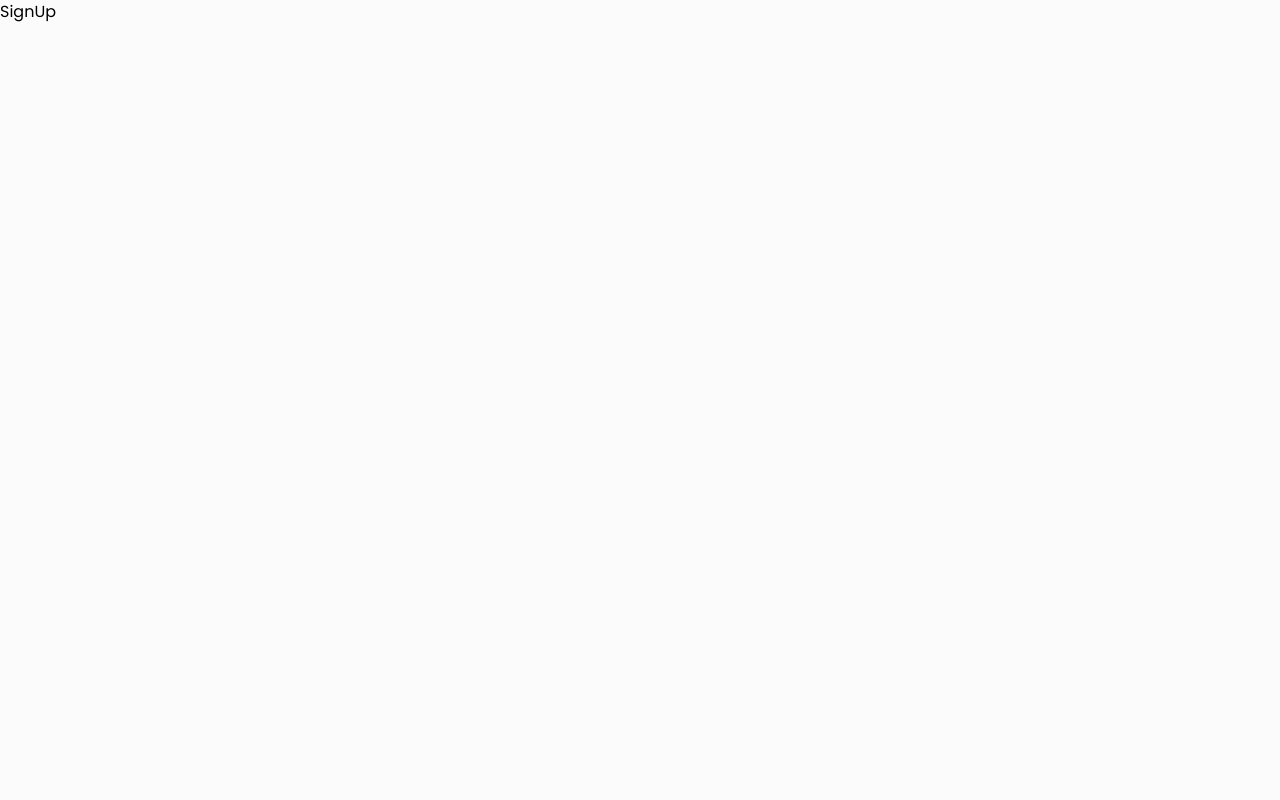
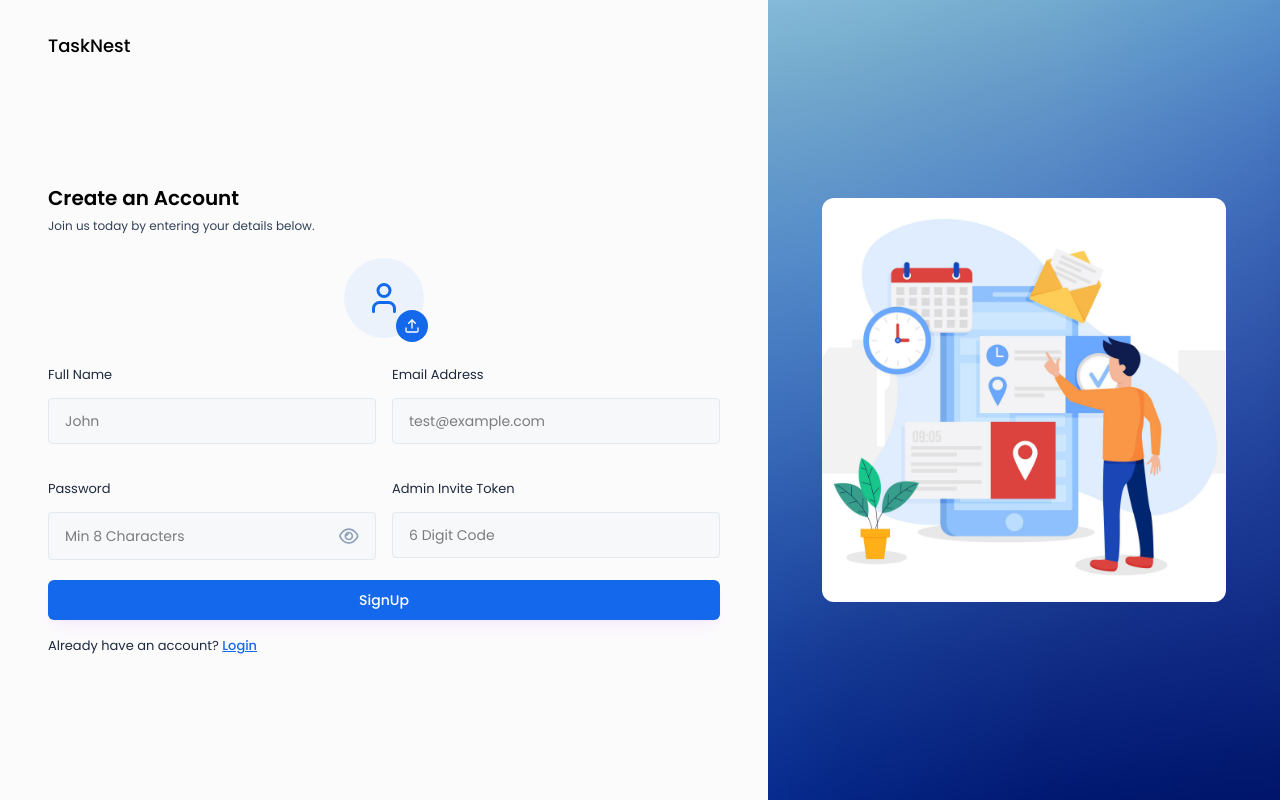
Before and after one commit to tharunkeragala/TaskNest, a React (Vite) app in the folder frontend/TaskNest/: page /signup in a window 1280 px wide. Built offline with nearby package versions, Linux system fonts and the light colour scheme.

Commit message:
login / sign up - front end

```diff
--- /dev/null
+++ b/frontend/TaskNest/src/components/Inputs/ProfilePhotoSelector.jsx
@@ -0,0 +1,58 @@
+import React, { useRef, useState } from "react";
+import { LuUser, LuUpload, LuTrash } from "react-icons/lu";
+
+const ProfilePhotoSelector = ({ image, setImage }) => {
+  const inputRef = useRef(null);
+  const [previewUrl, setPreviewUrl] = useState(null);
+
+  const hadnleImageChange = (event) => {
+    const file = event.target.files[0];
+    if (file) {
+      //Update the image state
+      setImage(file);
+
+      // Generate preview URL from the file
+      const preview = URL.createObjectURL(file);
+      setPreviewUrl(preview);
+    }
+  };
+
+  const handleRemoveImage = () => {
+    setImage(null);
+    setPreviewUrl(null);
+  };
+
+  const onChooseFile = () => {
+    inputRef.current.click();
+  };
+  return (
+    <div className="flex justify-center mb-6">
+      <input
+        type="file"
+        accept="image/*"
+        ref={inputRef}
+        onChange={hadnleImageChange}
+        className="hidden"
+      />
+
+      {!image ? (
+        <div className="w-20 h-20 flex items-center justify-center bg-blue-100/50 rounded-full relative cursor-pointer">
+          <LuUser className="text-4xl text-primary" />
+
+          <button type="button" className="w-8 h-8 flex items-center justify-center bg-primary text-white rounded-full absolute -bottom-1 -right-1 cursor-pointer" onClick={onChooseFile}>
+            <LuUpload />
+          </button>
+        </div>
+      ) : (
+        <div className="relative">
+          <img src={previewUrl} alt="profile photo" className="w-20 h-20 rounded-full object-cover" />
+          <button type="button" className="w-8 h-8 flex items-center justify-center bg-red-500 text-white rounded-full absolute -bottom-1 -right-1" onClick={handleRemoveImage}>
+            <LuTrash />
+          </button>
+        </div>
+      )}
+    </div>
+  );
+};
+
+export default ProfilePhotoSelector;
--- a/frontend/TaskNest/src/pages/Auth/Login.jsx
+++ b/frontend/TaskNest/src/pages/Auth/Login.jsx
@@ -1,6 +1,6 @@
 import React, { useState } from "react";
 import AuthLayout from "../../components/layouts/AuthLayout";
-import {Link, useNavigate} from 'react-router-dom';
+import { Link, useNavigate } from "react-router-dom";
 import Input from "../../components/Inputs/Input";
 import { validateEmail } from "../../utils/helper";
 
@@ -10,6 +10,8 @@ const Login = () => {
   const [error, setError] = useState(null);
 
   const navigare = useNavigate();
+
+  //Handle Login form submit
   const handleLogin = async (e) => {
     e.preventDefault();
 
@@ -26,10 +28,15 @@ const Login = () => {
     setError("");
 
     //Login API Call
+    try {
 
+    } catch (error) {
+
+    }
   };
 
-  return <AuthLayout>
+  return (
+    <AuthLayout>
       <div className="lg:w-[70%] h-3/4 md:h-full flex flex-col justify-center">
         <h3 className="text-xl font-semibold text-black">Welcome Back</h3>
         <p className="text-xs text-slate-700 mt-1 mb-6">
@@ -67,7 +74,8 @@ const Login = () => {
           </p>
         </form>
       </div>
-  </AuthLayout>;
+    </AuthLayout>
+  );
 };
 
 export default Login;
--- a/frontend/TaskNest/src/pages/Auth/SignUp.jsx
+++ b/frontend/TaskNest/src/pages/Auth/SignUp.jsx
@@ -1,11 +1,104 @@
-import React from 'react'
+import React, { useState } from "react";
+import AuthLayout from "../../components/layouts/AuthLayout";
+import ProfilePhotoSelector from "../../components/Inputs/ProfilePhotoSelector";
+import Input from "../../components/Inputs/Input";
+import { Link } from "react-router-dom";
 
 const SignUp = () => {
+  const [profilePic, setProfilePic] = useState(null);
+  const [fullName, setFullName] = useState("");
+  const [email, setEmail] = useState("");
+  const [password, setPassword] = useState("");
+  const [adminInviteToken, setAdminInviteToken] = useState("");
+
+  const [error, setError] = useState(null);
+
+  //Handle SignUp form submit
+  const handleSignUp = async (e) => {
+    e.preventDefault();
+
+    if (!fullName) {
+      setError("Please enter full name.");
+      return;
+    }
+
+    if (!validateEmail(email)) {
+      setError("Please enter a valid email address.");
+      return;
+    }
+
+    if (!password) {
+      setError("Please eneter the password");
+      return;
+    }
+
+    setError("");
+
+    //SignUp API Call
+  };
+
   return (
-    <div>
-      SignUp
-    </div>
-  )
-}
+    <AuthLayout>
+      <div className="lg:w-full h-auto md:h-full mt-10 md:mt-0 flex flex-col justify-center">
+        <h3 className="text-xl font-semibold text-black">Create an Account</h3>
+        <p className="text-xs text-slate-700 mt-1.5 mb-6">
+          Join us today by entering your details below.
+        </p>
 
-export default SignUp
+        <form onSubmit={handleSignUp}>
+          <ProfilePhotoSelector image={profilePic} setImage={setProfilePic} />
+
+          <div className="grid grid-cols-1 md:grid-cols-2 gap-4">
+            <Input
+              value={fullName}
+              onChange={({ target }) => setFullName(target.value)}
+              label={"Full Name"}
+              placeholder={"John"}
+              type="text"
+            />
+
+            <Input
+              value={email}
+              onChange={({ target }) => setEmail(target.value)}
+              label="Email Address"
+              placeholder="test@example.com"
+              type="text"
+            />
+
+            <Input
+              value={password}
+              onChange={({ target }) => setPassword(target.value)}
+              label="Password"
+              placeholder="Min 8 Characters"
+              type="password"
+            />
+
+            <Input
+              value={password}
+              onChange={({ target }) => setPassword(target.value)}
+              label="Admin Invite Token"
+              placeholder="6 Digit Code"
+              type="text"
+            />
+            </div>
+
+            {error && <p className="text-red-500 text-xs pb-2.5">{error}</p>}
+
+            <button type="submit" className="btn-primary">
+              SignUp
+            </button>
+
+            <p className="text-[13px] text-slate-800 mt-3">
+              Already have an account?{" "}
+              <Link className="font-medium text-primary underline" to="/login">
+                Login
+              </Link>
+            </p>
+
+        </form>
+      </div>
+    </AuthLayout>
+  );
+};
+
+export default SignUp;
--- a/frontend/TaskNest/src/utils/apiPaths.js
+++ b/frontend/TaskNest/src/utils/apiPaths.js
@@ -0,0 +1,39 @@
+// utils/apiPaths.js
+
+export const BASE_URL = "http://localhost:8000";
+
+export const API_PATHS = {
+  AUTH: {
+    REGISTER: "/api/auth/register",          // Register a new user (Admin or Member)
+    LOGIN: "/api/auth/login",                // Authenticate user & return JWT token
+    GET_PROFILE: "/api/auth/profile",        // Get logged-in user details
+    UPLOAD_IMAGE: "/api/auth/upload-image",  // Upload profile image
+  },
+
+  USERS: {
+    GET_ALL_USERS: "/api/users",                       // Get all users (Admin only)
+    GET_USER_BY_ID: (userId) => `/api/users/${userId}`, // Get user by ID
+    CREATE_USER: "/api/users",                         // Create a new user (Admin only)
+    UPDATE_USER: (userId) => `/api/users/${userId}`,   // Update user details
+    DELETE_USER: (userId) => `/api/users/${userId}`,   // Delete a user
+  },
+
+  TASKS: {
+    GET_DASHBOARD_DATA: "/api/tasks/dashboard-data",          // Admin dashboard
+    GET_USER_DASHBOARD_DATA: "/api/tasks/user-dashboard-data",// User dashboard
+    GET_ALL_TASKS: "/api/tasks",                              // Get all tasks
+    GET_TASK_BY_ID: (taskId) => `/api/tasks/${taskId}`,       // Get task by ID
+    CREATE_TASK: "/api/tasks",                                // Create task (Admin only)
+    UPDATE_TASK: (taskId) => `/api/tasks/${taskId}`,          // Update task
+    DELETE_TASK: (taskId) => `/api/tasks/${taskId}`,          // Delete task
+    UPDATE_TASK_STATUS: (taskId) =>
+      `/api/tasks/${taskId}/status`,                          // Update task status
+    UPDATE_TODO_CHECKLIST: (taskId) =>
+      `/api/tasks/${taskId}/todo`,                            // Update todo checklist
+  },
+
+  REPORTS: {
+    EXPORT_TASKS: "/api/reports/export/tasks", // Export tasks as Excel
+    EXPORT_USERS: "/api/reports/export/users", // Export users report
+  },
+};
--- a/frontend/TaskNest/src/utils/axiosInstance.js
+++ b/frontend/TaskNest/src/utils/axiosInstance.js
@@ -0,0 +1,51 @@
+import axios from "axios";
+import { BASE_URL } from "./apiPaths";
+
+const axiosInstance = axios.create({
+  baseURL: BASE_URL,
+  timeout: 10000,
+  headers: {
+    "Content-Type": "application/json",
+    Accept: "application/json",
+  },
+});
+
+// Request Interceptor
+axiosInstance.interceptors.request.use(
+  (config) => {
+    const accessToken = localStorage.getItem("token");
+
+    if (accessToken) {
+      config.headers.Authorization = `Bearer ${accessToken}`;
+    }
+
+    return config;
+  },
+  (error) => {
+    return Promise.reject(error);
+  }
+);
+
+// Response Interceptor
+axiosInstance.interceptors.response.use(
+  (response) => {
+    return response;
+  },
+  (error) => {
+    // Handle common errors globally
+    if (error.response?.status === 401) {
+      // Unauthorized → redirect to login
+      window.location.href = "/login";
+    }
+    else if (error.response?.status === 500) {
+      console.error("Server error, please try again later.");
+    }
+    else if (error.code === "ECONNABORTED") {
+      console.error("Request timeout. Please try again.");
+    }
+
+    return Promise.reject(error);
+  }
+);
+
+export default axiosInstance;
```
Lines whose indentation alone changed are shown as unchanged.
